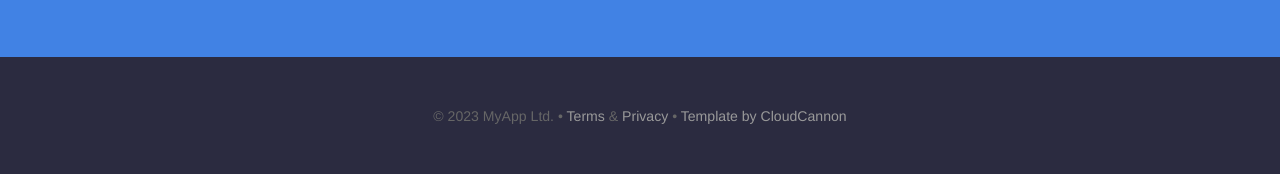
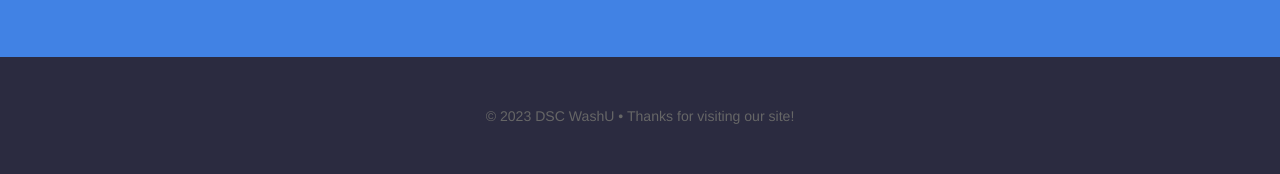
Before and after one commit to dscwashu/webstacdesignathon, a Jekyll site: the page built from index.html, in a window 1280 px wide. Shown: the part 2157-2331 px from the top of the page. Built offline with Jekyll 4.4.1, drawn with Linux system fonts in a browser that asks for light colours; the list of posts is cut into pages by our own code.

Commit message:
Update copyright

```diff
--- a/_layouts/default.html
+++ b/_layouts/default.html
@@ -44,7 +44,7 @@
 					</ul>
 					{% endfor %}
 				</div>
-				<p class="copyright">&copy; {{ site.time | date: '%Y' }} MyApp Ltd. • <a href="#">Terms</a> &amp; <a href="#">Privacy</a> • <a href="https://cloudcannon.com/">Template by CloudCannon</a></p>
+				<p class="copyright">&copy; {{ site.time | date: '%Y' }} DSC WashU • Thanks for visiting our site!</p>
 			</div>
 		</footer>
 		<script>
```
